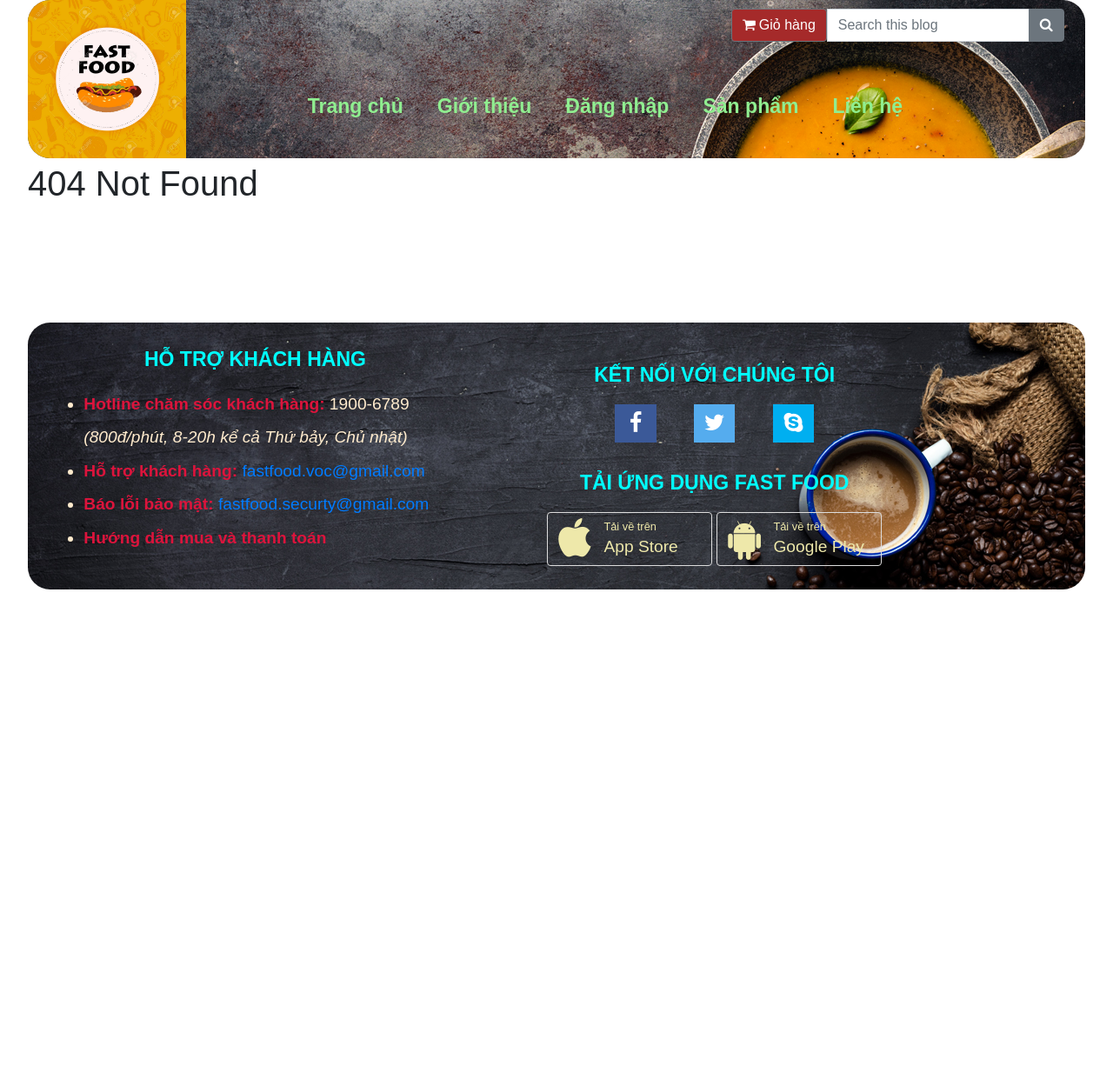
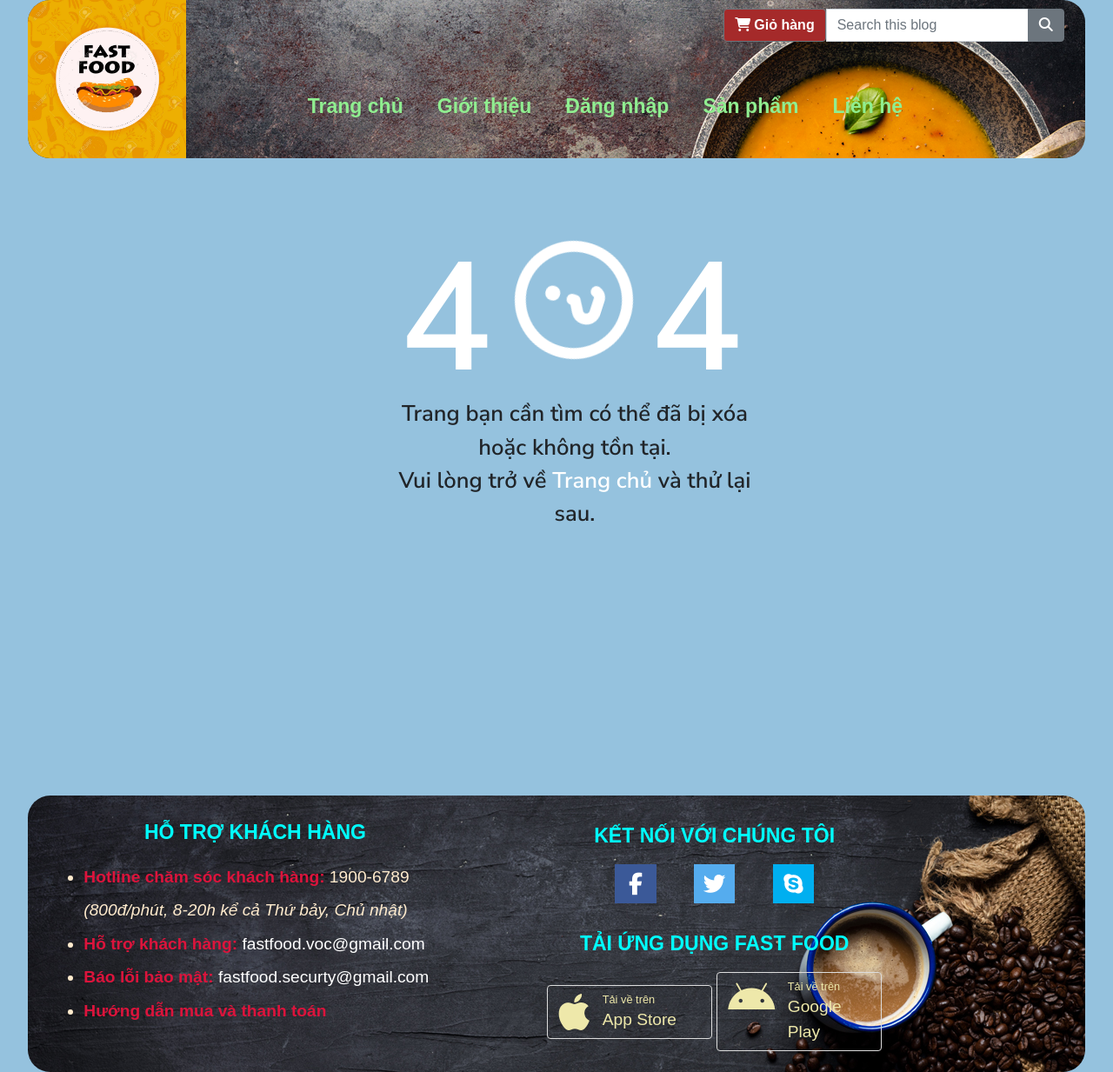
Before and after one commit to hoangthedo/php-landing-page, a PHP site: page /index.php?page=admin in a window 1280 px wide. Shown: the whole page at 87% size. Before the commit the page ends 678 px from the top, so only its background shows below. Run offline with PHP 8.4, Linux system fonts and the light colour scheme; some libraries are stand-ins or nearby versions.

Commit message:
add not found pages

```diff
--- a/views/not_found.php
+++ b/views/not_found.php
@@ -1 +1,73 @@
-<h1>404 Not Found</h1>
+<!-- purple x moss 2020 -->
+
+<head>
+    <link href="https://fonts.googleapis.com/css2?family=Nunito+Sans:wght@600;900&display=swap" rel="stylesheet">
+    <script src="https://kit.fontawesome.com/4b9ba14b0f.js" crossorigin="anonymous"></script>
+    <style>
+        body {
+            background-color: #95c2de;
+        }
+
+        .mainbox {
+            background-color: #95c2de;
+            margin: auto;
+            height: 600px;
+            width: 600px;
+            position: relative;
+        }
+
+        .err {
+            color: #ffffff;
+            font-family: 'Nunito Sans', sans-serif;
+            font-size: 11rem;
+            position: absolute;
+            left: 20%;
+            top: 8%;
+        }
+
+        .far {
+            position: absolute;
+            font-size: 8.5rem;
+            left: 42%;
+            top: 15%;
+            color: #ffffff;
+        }
+
+        .err2 {
+            color: #ffffff;
+            font-family: 'Nunito Sans', sans-serif;
+            font-size: 11rem;
+            position: absolute;
+            left: 68%;
+            top: 8%;
+        }
+
+        .msg {
+            text-align: center;
+            font-family: 'Nunito Sans', sans-serif;
+            font-size: 1.6rem;
+            position: absolute;
+            left: 16%;
+            top: 45%;
+            width: 75%;
+        }
+
+        a {
+            text-decoration: none;
+            color: white;
+        }
+
+        a:hover {
+            text-decoration: underline;
+        }
+    </style>
+</head>
+
+<body>
+    <div class="mainbox">
+        <div class="err">4</div>
+        <i class="far fa-question-circle fa-spin"></i>
+        <div class="err2">4</div>
+        <div class="msg">Trang bạn cần tìm có thể đã bị xóa hoặc không tồn tại.<p>Vui lòng trở về <a href="/">Trang chủ</a> và thử lại sau.</p>
+        </div>
+    </div>
```
Also changed, not shown: .htaccess (added).
